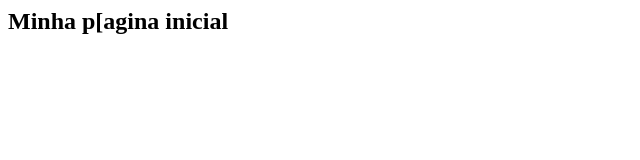
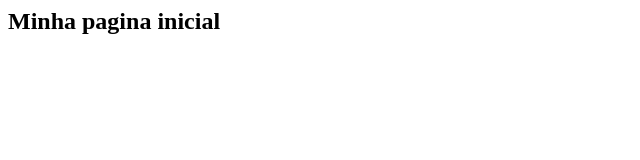
Before and after one commit to Gabezz124/projeto-curso-git, a plain HTML site: page index.html in a window 1280 px wide. Shown: the full height of the page, 0-640 px from the left. Drawn offline with Linux system fonts and the light colour scheme.

Commit message:
Tirando erro do codigo

```diff
--- a/index.html
+++ b/index.html
@@ -6,7 +6,7 @@
 	<title>Curso de Git e Github</title>
 </head>
 <body>
-	<h2>Minha p[agina inicial</h2>
+	<h2>Minha pagina inicial</h2>
 </body>
 
 
```
